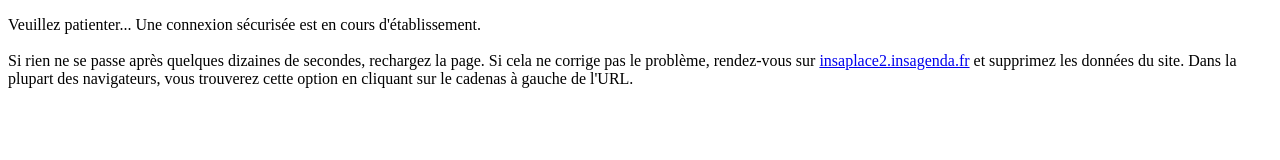
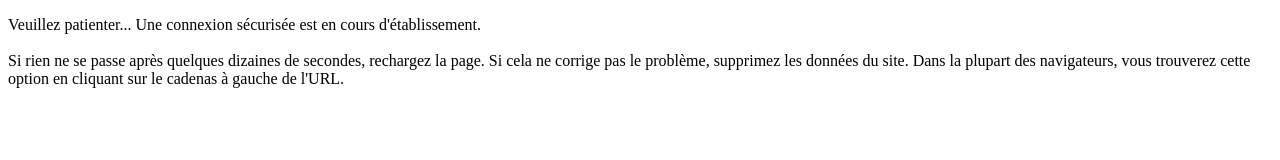
Before and after one commit to Mubelotix/mantalon, a website: page mantalon-portal/index.html in a window 1280 px wide. Drawn offline with Linux system fonts and the light colour scheme.

Commit message:
Init portal

```diff
--- a/mantalon-frame/index.html
+++ b/mantalon-portal/index.html
@@ -9,7 +9,7 @@
     <p>
         Veuillez patienter... Une connexion sécurisée est en cours d'établissement.<br/>
         <br/>
-        Si rien ne se passe après quelques dizaines de secondes, rechargez la page. Si cela ne corrige pas le problème, rendez-vous sur <a href="https://insaplace2.insagenda.fr">insaplace2.insagenda.fr</a> et supprimez les données du site. Dans la plupart des navigateurs, vous trouverez cette option en cliquant sur le cadenas à gauche de l'URL.
+        Si rien ne se passe après quelques dizaines de secondes, rechargez la page. Si cela ne corrige pas le problème, supprimez les données du site. Dans la plupart des navigateurs, vous trouverez cette option en cliquant sur le cadenas à gauche de l'URL.
     </p>
     <script>
         let p = document.querySelector("p");
```
Also changed, not shown: mantalon-portal/package.json (added, +12 -0 lines), README.md, mantalon-portal/README.md (added), mantalon-portal/scripts/js_redirect.html (renamed from mantalon-frame/scripts/js_redirect.html), mantalon-portal/scripts/lock_browsing.js (renamed from mantalon-frame/scripts/lock_browsing.js), mantalon-portal/sw.js (renamed from mantalon-frame/sw.js).
